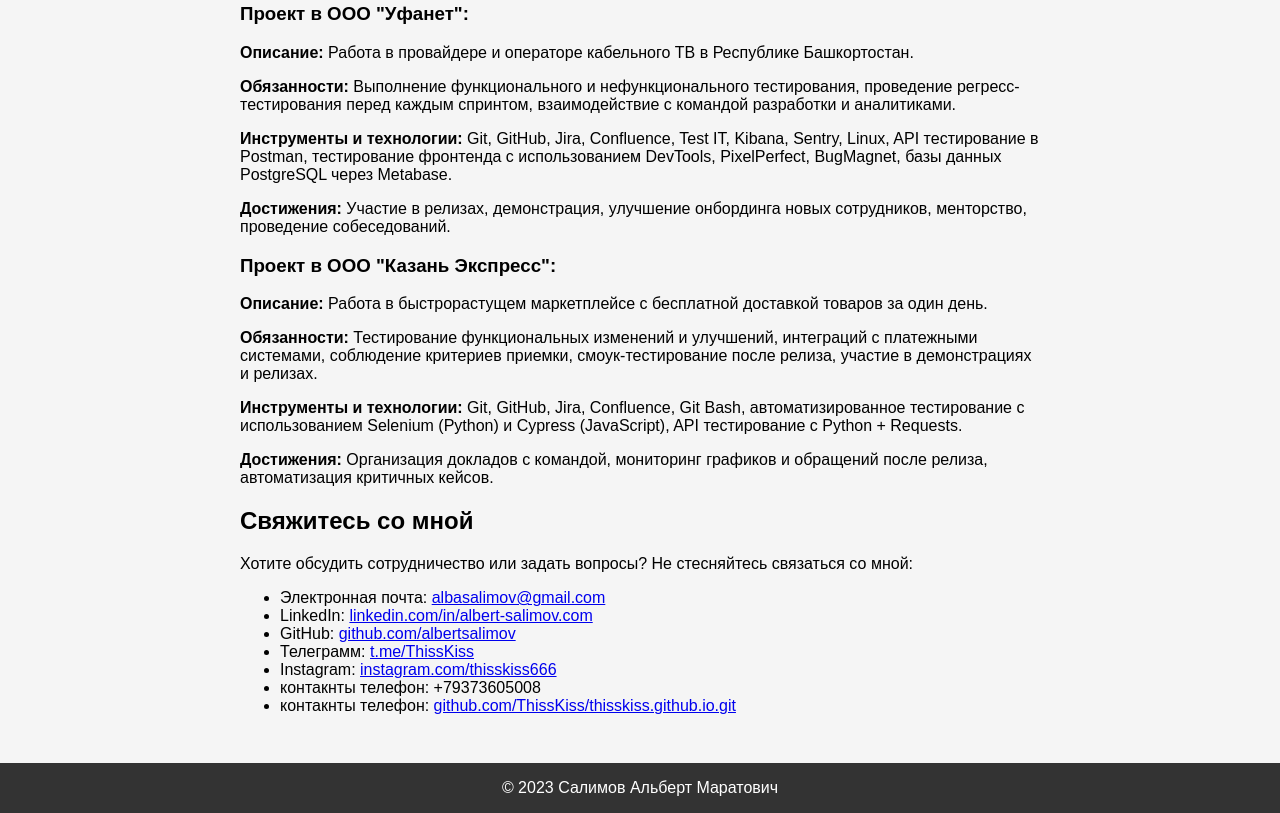
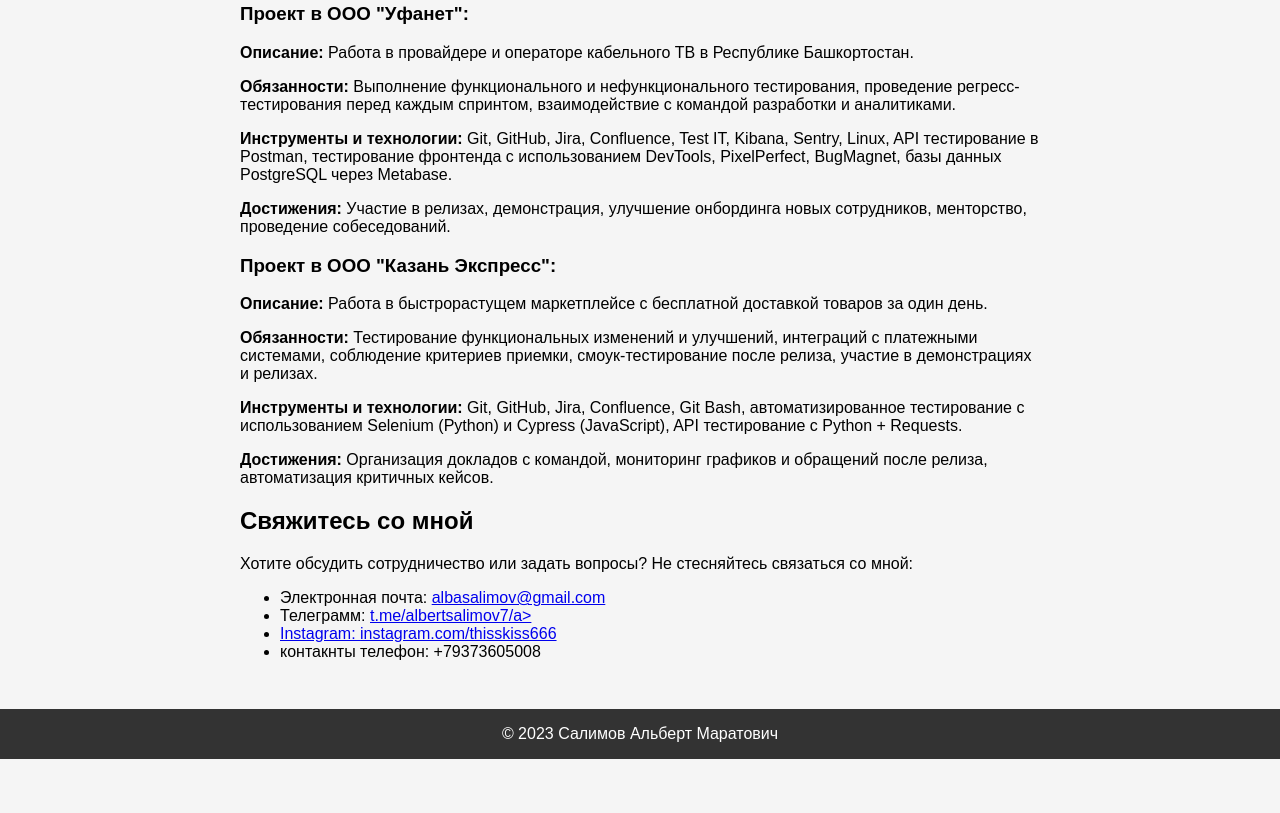
Before and after one commit to ThissKiss/thisskiss.github.io, a plain HTML site: page index.html in a window 1280 px wide. Shown: the part 1762-2575 px from the top of the page. After the commit the page ends 2521 px from the top, so only its background shows below. Drawn offline with Linux system fonts and the light colour scheme.

Commit message:
Add files via upload

```diff
--- a/index.html
+++ b/index.html
@@ -159,13 +159,9 @@
 
             <ul>
                <li>Электронная почта: <a href="mailto:albasalimov@gmail.com" target="_blank">albasalimov@gmail.com</a></li>
-               <li>LinkedIn: <a href="https://www.linkedin.com/in/albert-salimov.com" target="_blank">linkedin.com/in/albert-salimov.com</a></li>
-               <li>GitHub: <a href="https://github.com/albertsalimov" target="_blank">github.com/albertsalimov</a></li>
-               <li>Телеграмм: <a href="https://t.me/ThissKiss" target="_blank">t.me/ThissKiss</a></li>
-	        <li>Instagram: <a href="https://www.instagram.com/thisskiss666/" target="_blank">instagram.com/thisskiss666</a></li>
+               <li>Телеграмм: <a href="https://t.me/albertsalimov7" target="_blank">t.me/albertsalimov7/a></li>
+	           <li>Instagram: <a href="https://www.instagram.com/thisskiss666/" target="_blank">instagram.com/thisskiss666</a></li>
                <li>контакнты телефон: +79373605008</li>
-               <li>контакнты телефон: <a href="https://github.com/ThissKiss/thisskiss.github.io.git " target="_blank">github.com/ThissKiss/thisskiss.github.io.git</a></li>
-
            </ul>
 
         </div>
```
